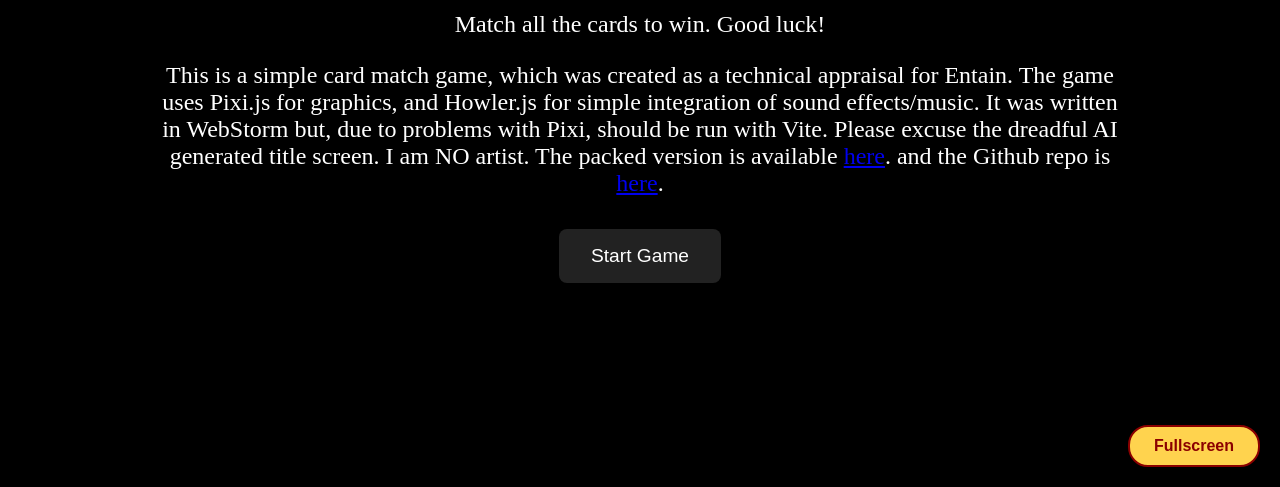
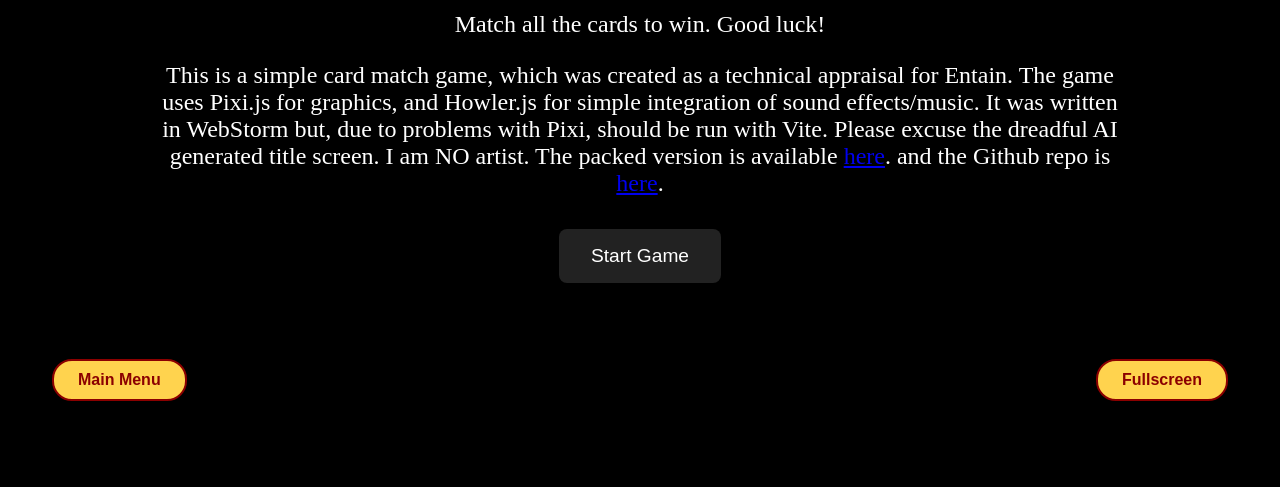
Before and after one commit to anparton/CardMatch, a website built with Vite: page index.html in a window 1280 px wide. Shown: the part 313-800 px from the top of the page. Built offline with nearby package versions, Linux system fonts and the light colour scheme; a web font is replaced by a local one.

Commit message:
Made some adjustments to the main menu and full screen buttons. Added a screenshot to the readme

```diff
--- a/css/match.css
+++ b/css/match.css
@@ -52,6 +52,7 @@ body {
     position: absolute;
     bottom: 20px;
     left: 20px;
+    z-index: 1000;
     background-color: #FFD34E;
     border: 2px solid #8B0000;
     border-radius: 20px;
@@ -64,8 +65,6 @@ body {
     transition: background 0.2s, color 0.2s, box-shadow 0.2s;
 }
 
-
-
 .main-menu-btn:hover {
     background-color: #FFC300;
     color: #fff;
@@ -73,9 +72,10 @@ body {
 }
 
 .full-menu-btn {
-    position: fixed;
+    position: absolute;
     bottom: 20px;
     right: 20px;
+    z-index: 1000;
     background-color: #FFD34E;
     border: 2px solid #8B0000;
     border-radius: 20px;
--- a/index.html
+++ b/index.html
@@ -26,7 +26,7 @@
         <button id="start-btn" class="intro-button">Start Game</button>
     </div>
     <button id="main-menu-btn" class="main-menu-btn">Main Menu</button>
-    <button id="fullscreen-btn" class="full-menu-btn" style="position:fixed;bottom:20px;right:20px;z-index:1000;">Fullscreen</button>
+    <button id="fullscreen-btn" class="full-menu-btn" >Fullscreen</button>
 </div>
 <script type="module" src="scripts/game.js"></script>
 <script>
--- a/package.json
+++ b/package.json
@@ -3,7 +3,7 @@
   "version": "1.0.0",
   "main": "index.js",
   "scripts": {
-    "build":"vite build"
+    "build": "vite build"
   },
   "keywords": [],
   "author": "",
@@ -11,7 +11,7 @@
   "description": "",
   "devDependencies": {
     "howler": "^2.2.4",
-    "vite": "^6.3.5"
+    "vite": "^6.3.6"
   },
   "dependencies": {
     "howl": "^0.2.0",
```
Also changed, not shown: README.md, 1 other file.
